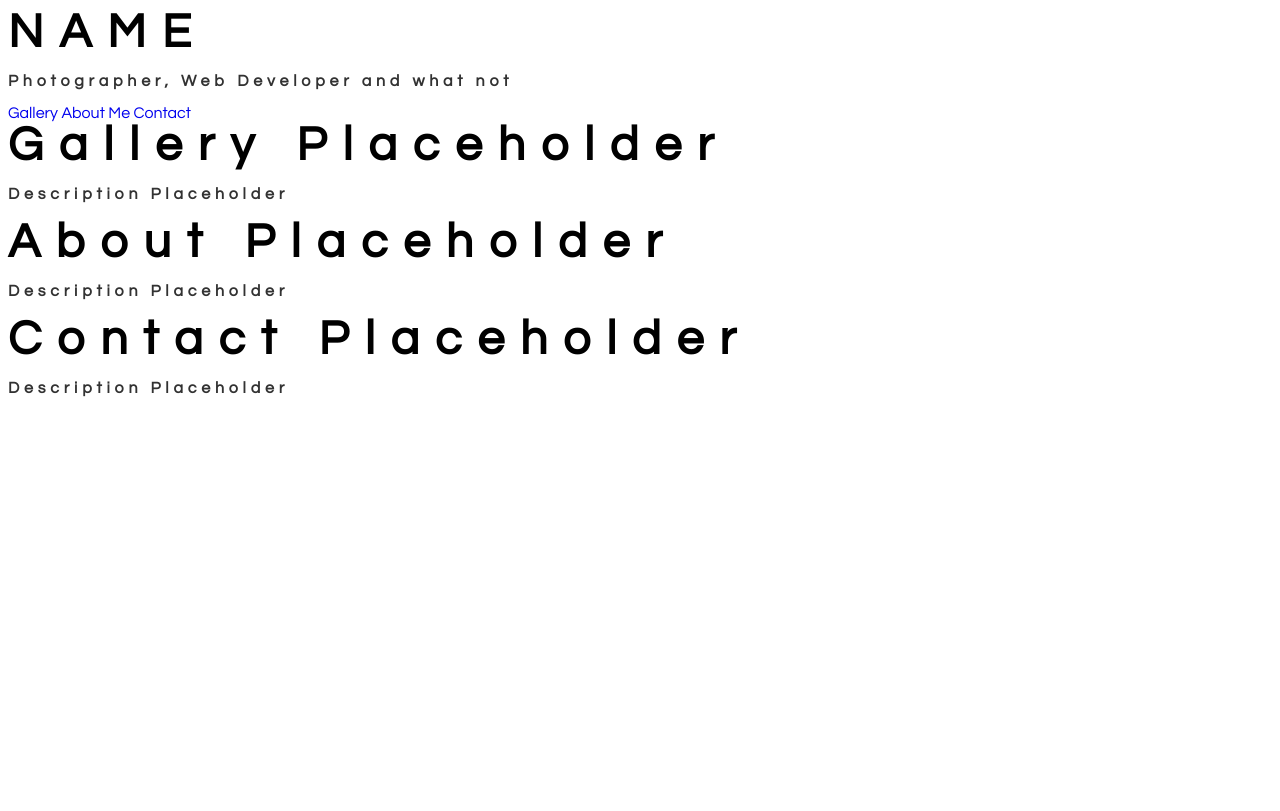
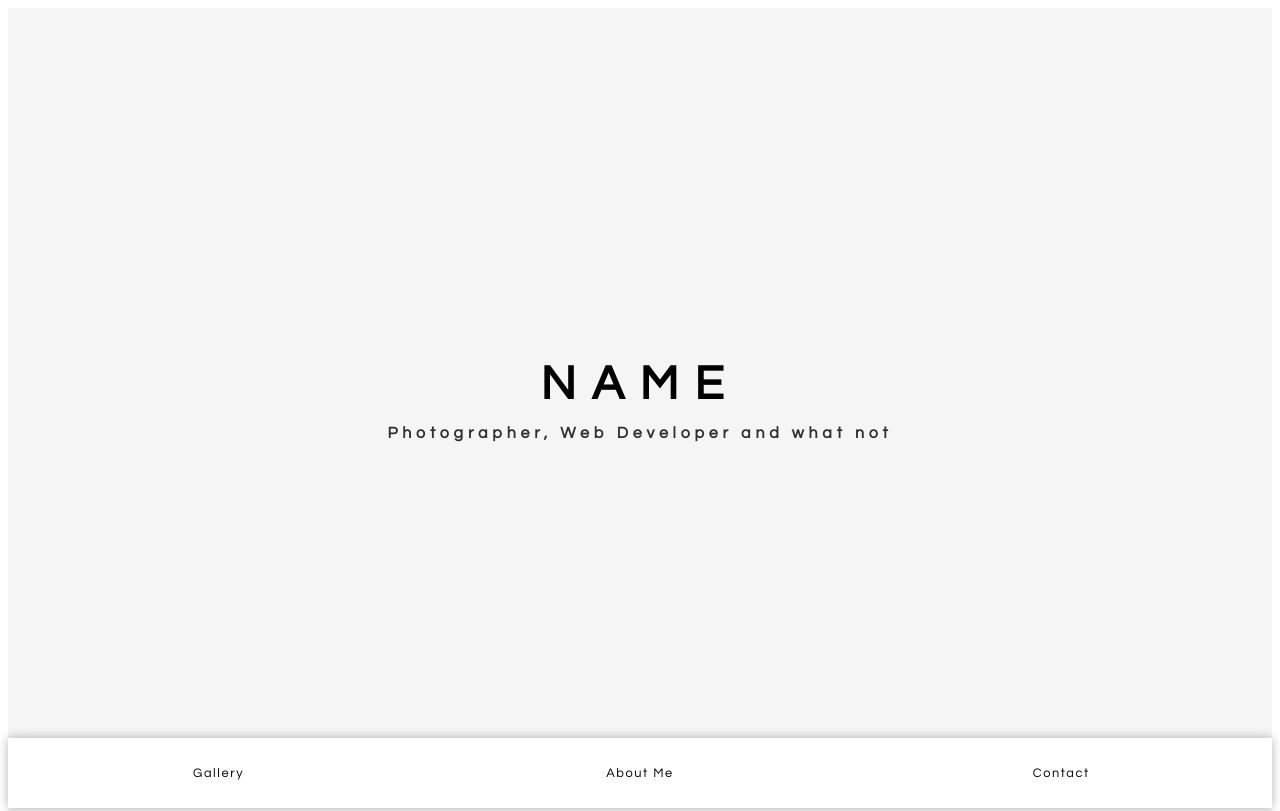
Before and after one commit to LukaPetranovic/Personal-Portfolio---Project, a plain HTML site: page pages/index.html in a window 1280 px wide. Shown: the top 811 px of the page. Drawn offline with Linux system fonts and the light colour scheme.

Commit message:
Update styles.css
Changed names according to index.html

```diff
--- a/pages/styles.css
+++ b/pages/styles.css
@@ -6,8 +6,8 @@ a {
   text-decoration: none;
 }
 
-.hero-hero,
-.under-hero-slide {
+.hero-tabs,
+.slide {
   display: flex;
   flex-direction: column;
   justify-content: center;
@@ -31,7 +31,7 @@ h3 {
   opacity: 0.8;
 }
 
-.hero-hero-tab-container{
+.hero-tabs-container{
   display: flex;
   flex-direction: row;
   position: absolute;
@@ -41,10 +41,14 @@ h3 {
   box-shadow: 0 0 10px rgba(0, 0, 0, 0.3);
   background: #fff;
   z-index: 100;
-
 }
 
-.hero-hero-tab{
+.hero-tabs-container--top{
+  position: fixed;
+  top: 0;
+}
+
+.hero-tab{
   display: flex;
   justify-content: center;
   align-items: center;
@@ -54,14 +58,14 @@ h3 {
   font-size: 0.8rem;
 }
 
-.hero-hero-tab:hover{
+.hero-tab:hover{
   color: #fff;
   background: rgba(102, 177, 241, 0.6);
   transition: all 0.5s ease;
 }
 
 
-.hero-hero-tab-slider{
+.hero-tab-slider{
   position: absolute;
   bottom: 0;
   width: 0;
@@ -71,15 +75,13 @@ h3 {
 }
 
 @media (min-width: 800px){
-  .hero-hero,
-  .under-hero-slide h1{
+  .hero-tabs,
+  .slide h1{
     font-size: 3rem;
   }
 
-  .hero-hero,
-  .under-hero-slide h3{
+  .hero-tabs,
+  .slide h3{
     font-size: 1rem;
   }
 }
-
-/*  IM IN #general  */
```
